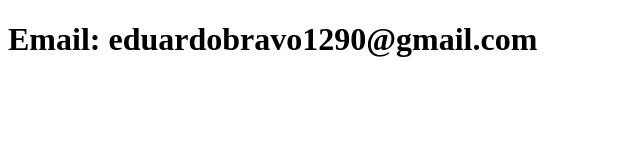
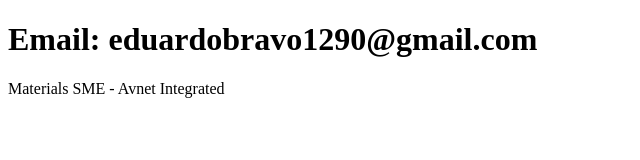
Before and after one commit to littlehands1984/sistema-de-registro, a plain HTML site: page contacto.html in a window 1280 px wide. Shown: the whole page, without its empty margins (0-640 px from the left). Drawn offline with Linux system fonts and the light colour scheme.

Commit message:
Update contacto

```diff
--- a/contacto.html
+++ b/contacto.html
@@ -8,5 +8,6 @@
 </head>
 <body>
     <h1>Email: eduardobravo1290@gmail.com</h1>
+        <p>Materials SME - Avnet Integrated</p>
 </body>
 </html>
```
